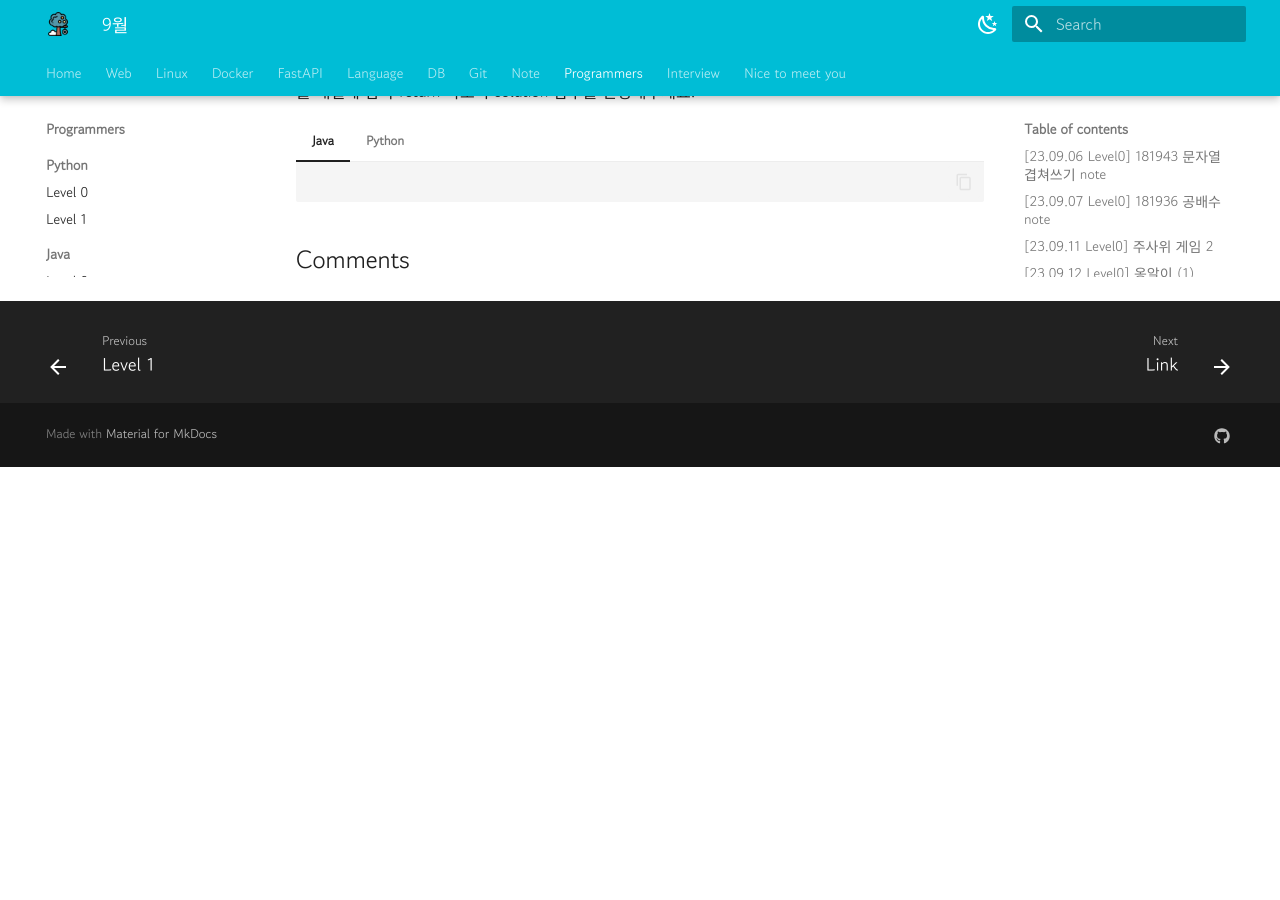
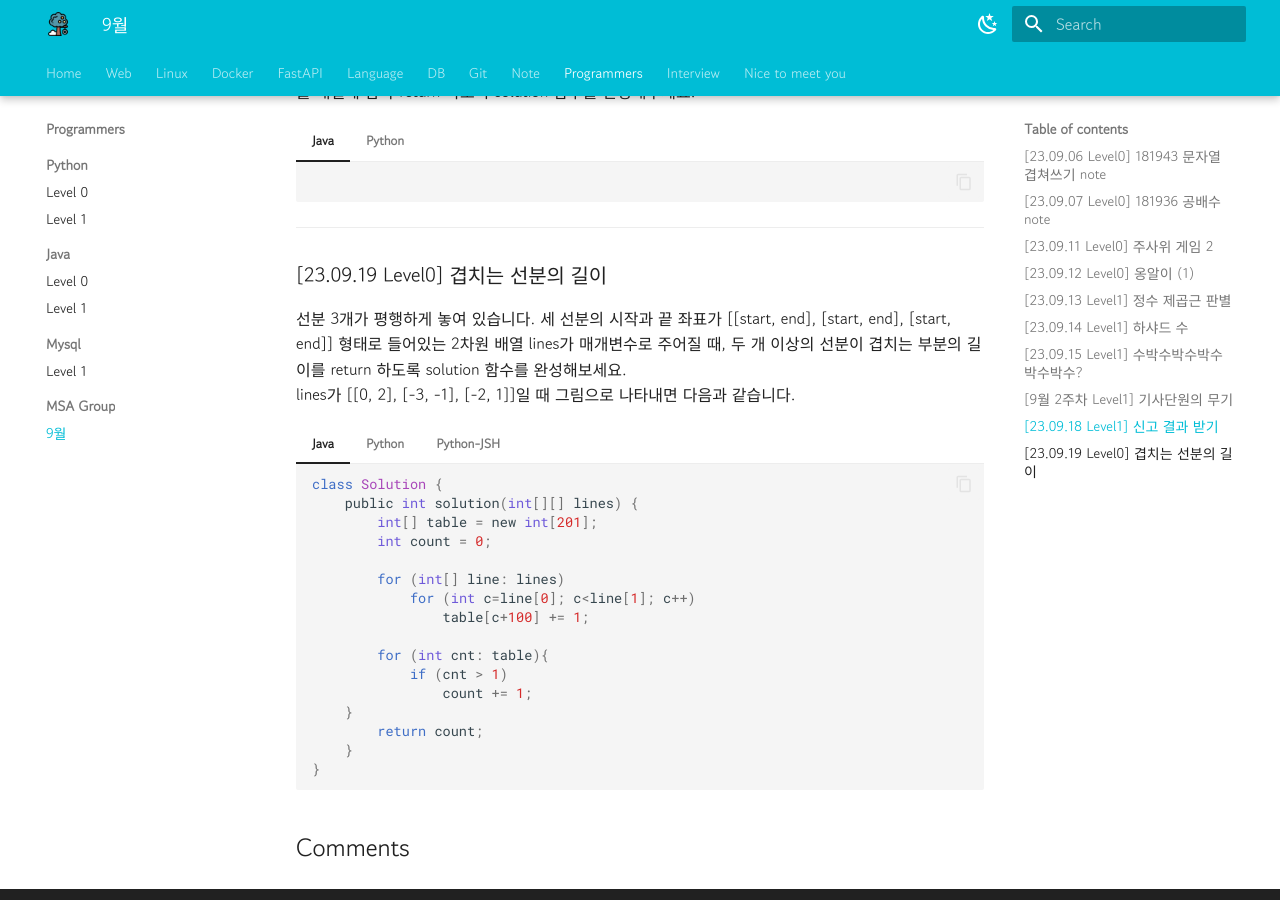
Before and after one commit to YSHeee/YSHeee.github.io, an MkDocs documentation site: the page built from docs/programmers/group/september.md, in a window 1280 px wide and 900 px high, scrolled down 4783 px. Built offline with MkDocs 1.6.1 and Material for MkDocs 9.7.7, drawn with Linux system fonts in a browser that asks for light colours; comment, search, counter and statistics services are not loaded; before the commit the page ends 5250 px from its top, so only the background shows below that.

Commit message:
Add 9.19 Programmers - Group

````diff
--- a/docs/programmers/group/september.md
+++ b/docs/programmers/group/september.md
@@ -296,3 +296,47 @@ n이 양의 정수 x의 제곱이라면 x+1의 제곱을 리턴하고, n이 양
 
         return [len(set(val)&reports) for val in name_table.values()]
     ```
+
+---
+### [23.09.19 Level0] 겹치는 선분의 길이
+선분 3개가 평행하게 놓여 있습니다. 세 선분의 시작과 끝 좌표가 [[start, end], [start, end], [start, end]] 형태로 들어있는 2차원 배열 lines가 매개변수로 주어질 때, 두 개 이상의 선분이 겹치는 부분의 길이를 return 하도록 solution 함수를 완성해보세요.
+<br>lines가 [[0, 2], [-3, -1], [-2, 1]]일 때 그림으로 나타내면 다음과 같습니다.
+
+=== "Java"
+    ``` python
+    class Solution {
+        public int solution(int[][] lines) {
+            int[] table = new int[201];
+            int count = 0;
+
+            for (int[] line: lines)
+                for (int c=line[0]; c<line[1]; c++)
+                    table[c+100] += 1;
+
+            for (int cnt: table){
+                if (cnt > 1)
+                    count += 1;
+        }
+            return count;
+        }
+    }
+    ```
+=== "Python"
+    ``` python
+    from collections import Counter
+    def solution(lines):
+        tmp = []
+        for line in lines:
+            tmp.extend([(i, i+1) for i in range(line[0], line[1])])
+        return len([1 for i in Counter(tmp).values() if i>1])
+    ```
+=== "Python-JSH"
+    ``` python
+    def solution(lines):
+        cnt_list = [0] * 200
+        for line in lines:
+            for i in range(line[0], line[1]):
+                cnt_list[i+100] += 1
+        over_one = [cnt for cnt in cnt_list if cnt > 1]
+        return len(over_one)
+    ```
````
Also changed, not shown: docs/programmers/python/level0.md (+0 -24 lines).
